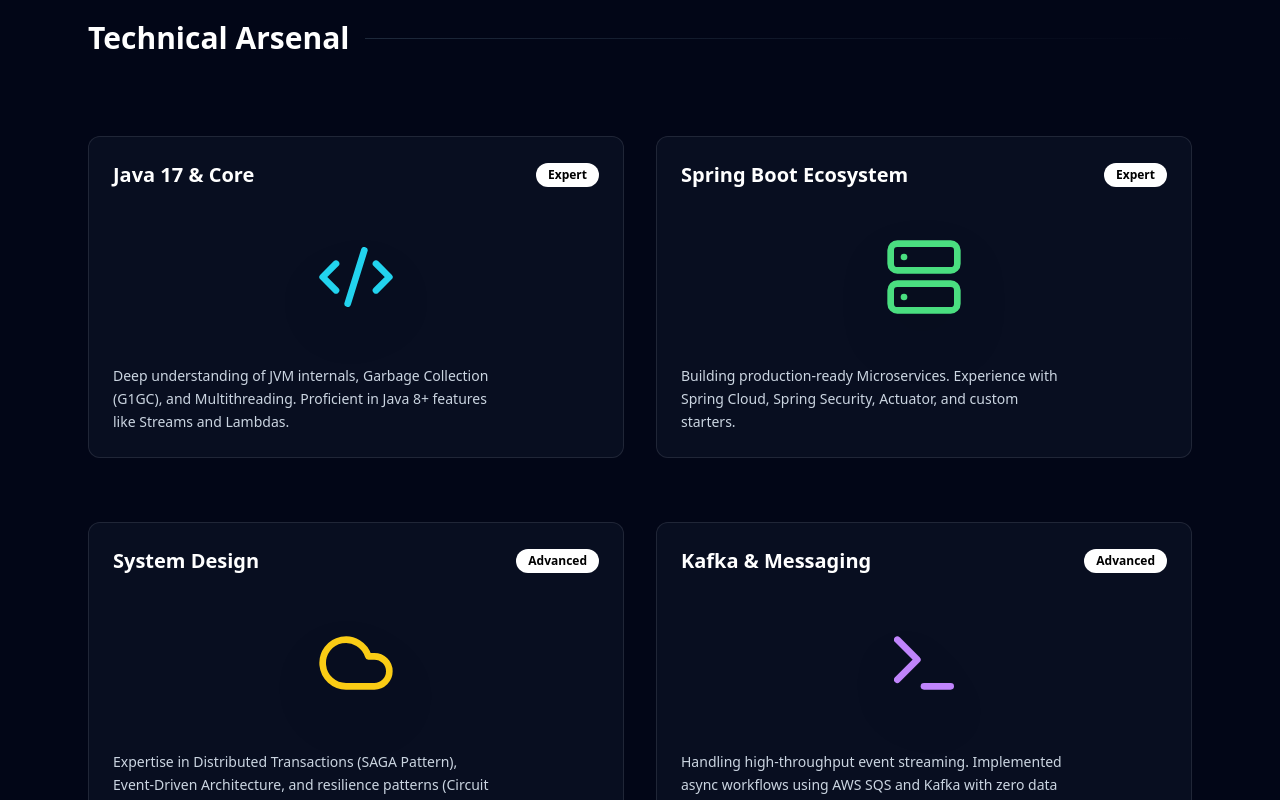
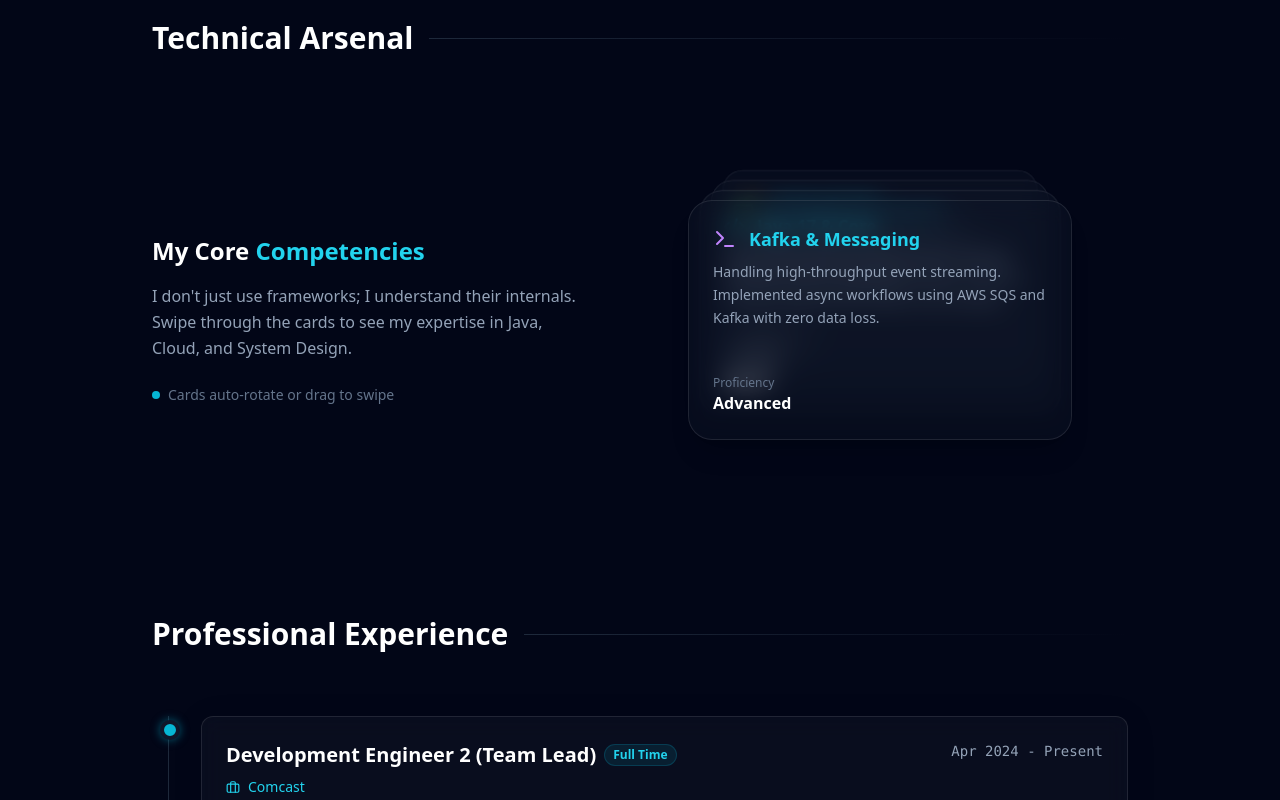
Before and after one commit to vishnu-reddy-k/vishnu-portfolio, a Next.js app: page / in a window 1280 px wide. Shown: the part 700-1500 px from the top of the page. Built offline with nearby package versions, Linux system fonts and the light colour scheme.

Commit message:
Update page.js - revered back

```diff
--- a/app/page.js
+++ b/app/page.js
@@ -2,8 +2,7 @@
 
 import { motion } from "framer-motion";
 import { Github, Linkedin, Mail, Code2, Server, Cloud, Terminal, ArrowRight, ExternalLink, Briefcase } from "lucide-react";
-// IMPORT THE NEW 3D CARD COMPONENTS
-import { CardContainer, CardBody, CardItem } from "../components/ui/3d-card";
+import { CardStack } from "../components/ui/card-stack";
 
 // --- VISHNU'S DATA ---
 const personalInfo = {
@@ -13,34 +12,34 @@ const personalInfo = {
   email: "vishnuvrkarnati@gmail.com",
 };
 
-// SKILL CARDS DATA (Updated for 3D View)
+// SKILL CARDS DATA
 const skillCards = [
   {
     id: 1,
     name: "Java 17 & Core",
     designation: "Expert",
-    icon: <Code2 size={80} className="text-cyan-400" />, // Icon made larger for 3D effect
+    icon: <Code2 className="text-cyan-400" size={24} />,
     content: "Deep understanding of JVM internals, Garbage Collection (G1GC), and Multithreading. Proficient in Java 8+ features like Streams and Lambdas.",
   },
   {
     id: 2,
     name: "Spring Boot Ecosystem",
     designation: "Expert",
-    icon: <Server size={80} className="text-green-400" />,
+    icon: <Server className="text-green-400" size={24} />,
     content: "Building production-ready Microservices. Experience with Spring Cloud, Spring Security, Actuator, and custom starters.",
   },
   {
     id: 3,
     name: "System Design",
     designation: "Advanced",
-    icon: <Cloud size={80} className="text-yellow-400" />,
+    icon: <Cloud className="text-yellow-400" size={24} />,
     content: "Expertise in Distributed Transactions (SAGA Pattern), Event-Driven Architecture, and resilience patterns (Circuit Breaker).",
   },
   {
     id: 4,
     name: "Kafka & Messaging",
     designation: "Advanced",
-    icon: <Terminal size={80} className="text-purple-400" />,
+    icon: <Terminal className="text-purple-400" size={24} />,
     content: "Handling high-throughput event streaming. Implemented async workflows using AWS SQS and Kafka with zero data loss.",
   },
 ];
@@ -86,6 +85,7 @@ const stagger = {
 
 export default function Portfolio() {
   return (
+    // FORCE DARK BACKGROUND HERE
     <main className="min-h-screen relative bg-slate-950 selection:bg-cyan-500 selection:text-white overflow-hidden text-slate-200">
 
       {/* BACKGROUND GLOW BLOBS */}
@@ -95,7 +95,7 @@ export default function Portfolio() {
         <div className="absolute -bottom-32 left-1/3 w-96 h-96 bg-blue-600/20 rounded-full mix-blend-screen filter blur-3xl opacity-30 animate-blob animation-delay-4000"></div>
       </div>
 
-      <div className="max-w-6xl mx-auto px-6 py-20">
+      <div className="max-w-5xl mx-auto px-6 py-20">
 
         {/* HERO SECTION */}
         <motion.section
@@ -137,43 +137,27 @@ export default function Portfolio() {
           </motion.div>
         </motion.section>
 
-        {/* --- 3D SKILLS SECTION --- */}
+        {/* SKILLS SECTION (DRAGGABLE CARDS) */}
         <SectionHeader title="Technical Arsenal" />
-        <div className="grid grid-cols-1 md:grid-cols-2 gap-8 mb-32">
-          {skillCards.map((card) => (
-            <CardContainer key={card.id} className="inter-var w-full">
-              <CardBody className="bg-slate-900/50 relative group/card dark:hover:shadow-2xl dark:hover:shadow-cyan-500/[0.1] dark:bg-black dark:border-white/[0.2] border-white/[0.1] w-full h-auto rounded-xl p-6 border transition-all duration-300">
-
-                {/* 1. Header with Name & Level */}
-                <div className="flex justify-between items-center mb-6">
-                  <CardItem translateZ="50" className="text-xl font-bold text-white">
-                    {card.name}
-                  </CardItem>
-                  <CardItem translateZ="50" className="px-3 py-1 rounded-full text-xs font-bold bg-white text-black">
-                    {card.designation}
-                  </CardItem>
-                </div>
-
-                {/* 2. The Pop-out Icon */}
-                <CardItem translateZ="100" className="w-full mt-4 flex justify-center py-6">
-                   {/* We wrap the icon in a div to allow the 3D effect to lift it */}
-                   <div className="drop-shadow-2xl">
-                     {card.icon}
-                   </div>
-                </CardItem>
-
-                {/* 3. Description Text */}
-                <CardItem
-                  as="p"
-                  translateZ="60"
-                  className="text-slate-300 text-sm max-w-sm mt-6 leading-relaxed"
-                >
-                  {card.content}
-                </CardItem>
-
-              </CardBody>
-            </CardContainer>
-          ))}
+        <div className="h-[25rem] flex items-center justify-center w-full mb-24">
+          <div className="flex flex-col md:flex-row items-center gap-10 md:gap-24 w-full">
+            <div className="max-w-md text-center md:text-left flex-1">
+               <h3 className="text-2xl font-bold text-white mb-4">
+                 My Core <span className="text-cyan-400">Competencies</span>
+               </h3>
+               <p className="text-slate-400 leading-relaxed mb-6">
+                 I don't just use frameworks; I understand their internals.
+                 Swipe through the cards to see my expertise in Java, Cloud, and System Design.
+               </p>
+               <div className="flex items-center gap-2 text-sm text-slate-500 justify-center md:justify-start">
+                  <div className="w-2 h-2 rounded-full bg-cyan-500 animate-pulse"></div>
+                  Cards auto-rotate or drag to swipe
+               </div>
+            </div>
+            <div className="flex-1 flex justify-center md:justify-start">
+                <CardStack items={skillCards} />
+            </div>
+          </div>
         </div>
 
         {/* EXPERIENCE SECTION */}
```
